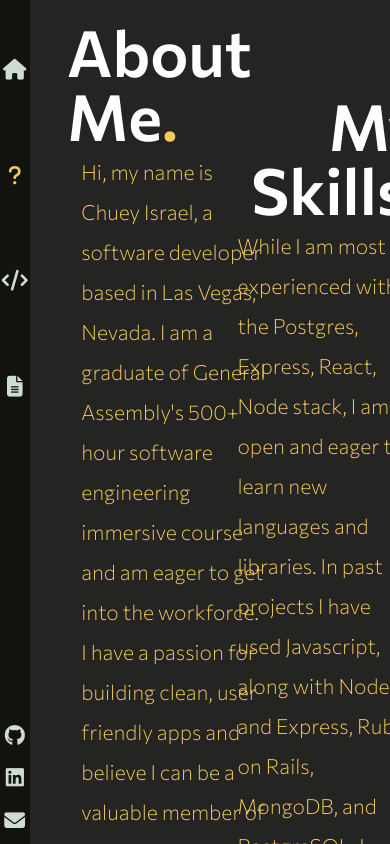
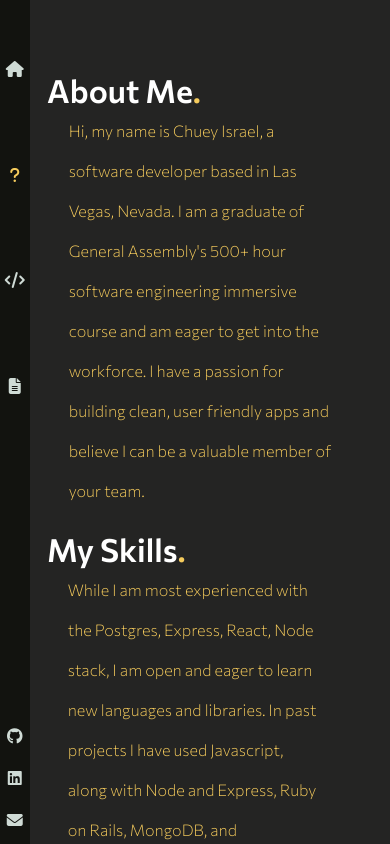
Before and after one commit to chuey619/profolio, a React (Create React App) app: page / in a window 390 px wide. Both pictures are taken after a click on the icon 14 px from the left and 174 px from the top of the page. Built offline with nearby package versions, Linux system fonts and the light colour scheme.

Commit message:
so much better

```diff
--- a/src/App.css
+++ b/src/App.css
@@ -50,7 +50,7 @@ p {
   width: 100%;
   display: flex;
   flex-direction: row;
-  justify-self: space-around;
+  justify-content: space-around;
   flex-shrink: 0;
   flex-wrap: nowrap;
 }
@@ -256,75 +256,94 @@ a {
 
 /* end project page */
 
-/* .project {
-  display: flex;
+@media only screen and (max-width: 800px) {
+  body,
+  #root {
+    overflow: auto;
+  }
+  /* .main {
+    height: auto;
+  } */
+  .nav-container {
+    height: 100vh;
+    position: fixed;
+  }
+  .nav-item {
+    font-size: 1rem;
+  }
+  .landing-header {
+    font-size: 2rem;
+    margin-left: 15%;
+  }
+  .about-main {
+    height: 100%;
     flex-direction: column;
-  width: fit-content;
-  max-width: 60%;
-  height: 400px;
-  max-height: fit-content;
-  border: 1px solid #003d5b;
-  border-radius: 20px;
-  margin-bottom: 5%;
-  background-color: white;
-  transition: box-shadow 0.2s;
+    justify-content: space-between;
+    position: initial;
   }
-.project:hover {
-  -webkit-box-shadow: 0px 0px 32px 0px #003d5b;
-  -moz-box-shadow: 0px 0px 32px 0px #003d5b;
-  box-shadow: 0px 0px 32px 0px #003d5b;
+  .about-text {
+    font-size: 1rem;
+
+    width: 90%;
   }
-.project-image:hover {
-  background-color: #424447;
-  background-blend-mode: overlay;
+  .about-header {
+    height: 50%;
+    font-size: 2rem;
+    margin-top: 20%;
   }
+  .skills-text {
+    font-size: 1rem;
 
-.project-meta {
-  display: flex;
-  flex-direction: column;
+    text-align: left;
+    margin-right: 0;
+    margin-left: 5%;
+    align-self: flex-start;
+    width: 90%;
+  }
+  .skills-header {
+    height: 50%;
+    font-size: 2rem;
+    margin-top: 10%;
+    text-align: initial;
+    margin-left: 10%;
+    margin-right: 0;
+  }
+  .stack {
+    flex-direction: row;
+    font-size: 2rem;
+    margin-top: 30%;
+  }
+  .projects {
     width: 100%;
-  height: fit-content;
-  text-align: center;
+    margin: 0 auto;
+    justify-content: center;
   }
-.project-meta h1 {
+  .project {
+    width: 80%;
+    height: 40%;
+    overflow: auto;
+    margin-right: 0;
+  }
+  .projects-main {
+    margin: 0 auto;
+    height: 100%;
+    width: 80%;
+  }
+}
+@media screen and (max-width: 1340px) {
+  .about-main {
+    justify-content: space-between;
+  }
+  .about-header {
     font-size: 2rem;
   }
-.project-image {
-  width: 100%;
-  height: 80%;
-  background-repeat: no-repeat;
-  background-size: cover;
-  background-position: center top;
-  background-color: transparent;
-  border-top-right-radius: 20px;
-  border-top-left-radius: 20px;
-  display: flex;
-  flex-direction: column;
-  justify-content: center;
+  .skills-header {
+    font-size: 2rem;
+    margin-right: 5%;
   }
-.project:nth-of-type(odd) {
-  align-self: flex-end;
-  margin-right: 10%;
+  .skills-text,
+  .about-text {
+    font-size: 1rem;
+    width: 80%;
   }
-
-.links {
-  display: flex;
-  justify-content: center;
-  margin: 0 auto;
-  text-align: center;
 }
-
-.project-link {
-  text-decoration: none;
-  margin-right: 1%;
-  border: 1px solid #003d5b;
-  background-color: white;
-  padding: 10px;
-
-  border-radius: 10px;
-  color: #003d5b;
-  text-align: center;
-  margin: 0 auto;
-  transition: visiblity 0.3s;
-  font-weight: 600;
-} */
--- a/src/components/Nav.js
+++ b/src/components/Nav.js
@@ -1,4 +1,4 @@
-import React, {useState} from 'react';
+import React from 'react';
 import {Socials, NavItems} from './index'
 const Nav = (props) => {
   return (
--- a/src/components/Project.js
+++ b/src/components/Project.js
@@ -1,4 +1,4 @@
-import React, { createRef, useState } from 'react';
+import React, {  useState } from 'react';
 const Project = (props) => {
   const [isVisible, setIsVisible] = useState(false);
   const projectRef = React.createRef()
--- a/src/pages/Projects.js
+++ b/src/pages/Projects.js
@@ -18,7 +18,7 @@ const Projects = () => {
         deployedLink:'https://ci-project-manager.herokuapp.com/home'
       },
       {
-        title:'SmashTracker',
+        title:'Smash Tracker',
         description:'A full stack app using express and ejs. This app allows users to track their smash history against other uers in Super Smash Bros Ultimate',
         image:'url(./images/stImage.png)',
         githubLink:'https://github.com/chuey619/smashTracker',
```
Lines whose indentation alone changed are shown as unchanged.
